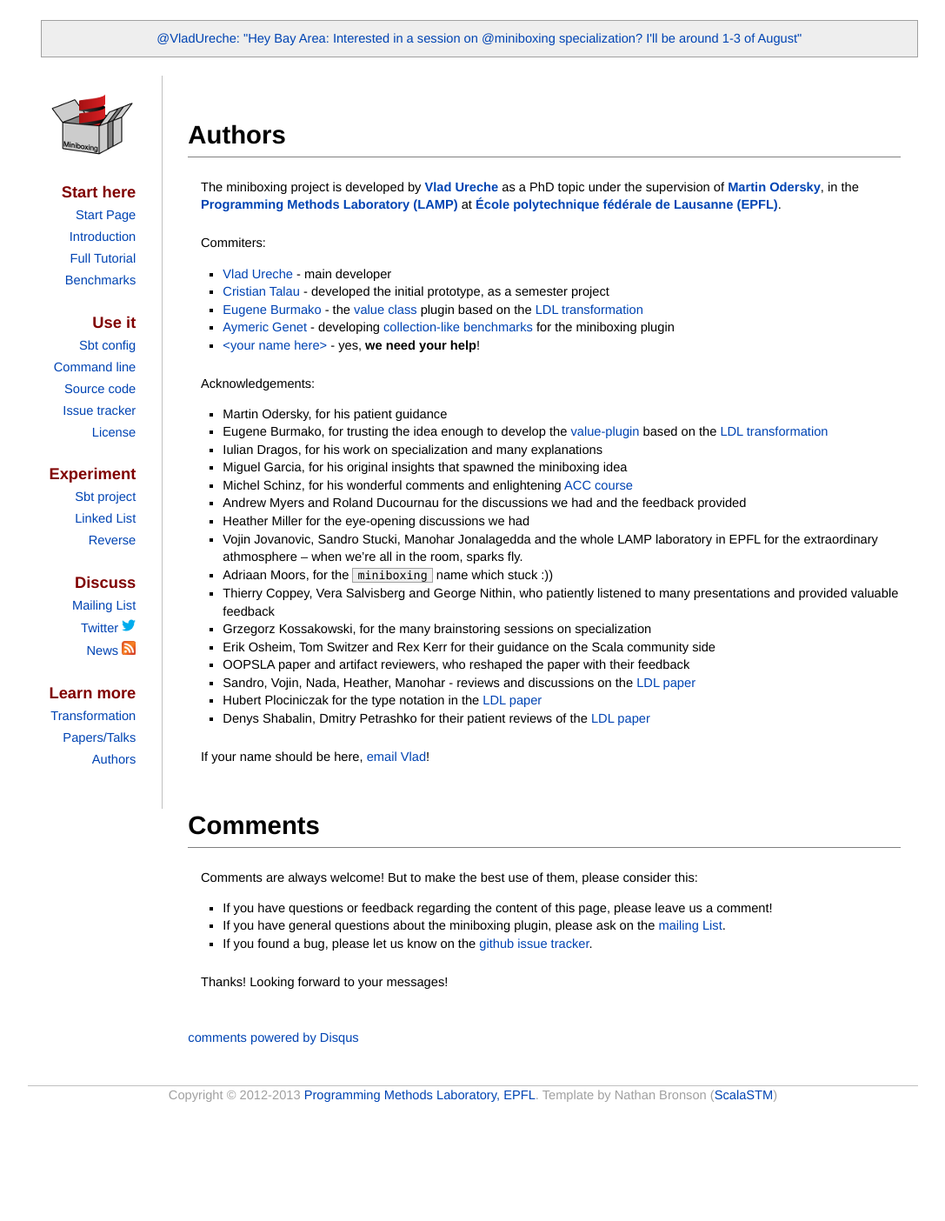
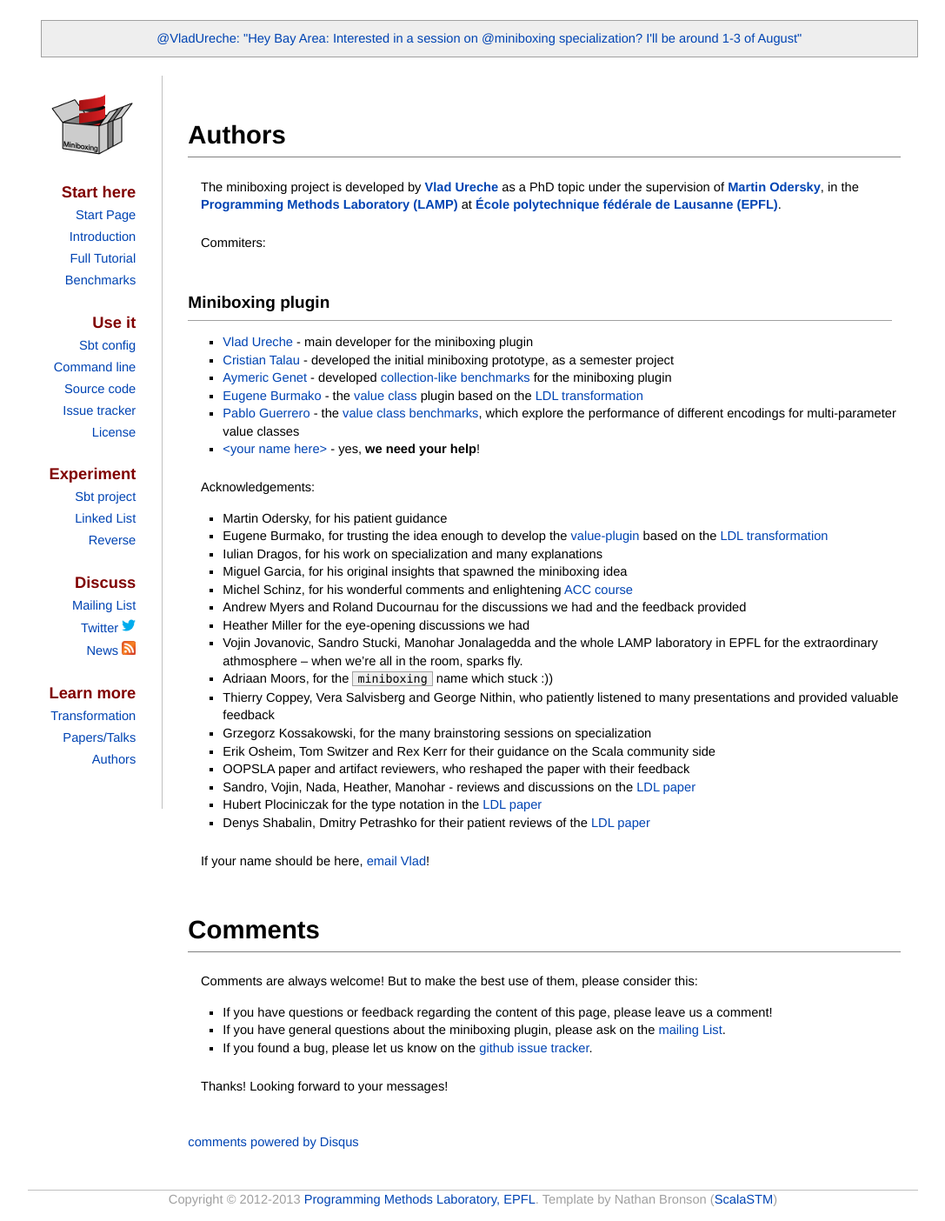
Before and after one commit to miniboxing/miniboxing.github.io, a Jekyll site: the page built from authors.md, in a window 1280 px wide. Shown: the whole page at 87% size, without its empty margins (96-1183 px from the left). Built offline with Jekyll 4.4.1, drawn with Linux system fonts in a browser that asks for light colours; comment, search, counter and statistics services are not loaded; before the commit the page ends 1284 px from its top, so only the background shows below that.

Commit message:
Added @siriux to the authors list

```diff
--- a/authors.md
+++ b/authors.md
@@ -8,10 +8,13 @@ The miniboxing project is developed by [**Vlad Ureche**](http://vladureche.ro) a
 
 Commiters:
 
-* [Vlad Ureche](http://vladureche.ro) - main developer
-* [Cristian Talau](https://github.com/ctalau) - developed the initial prototype, as a semester project
+## Miniboxing plugin
+
+* [Vlad Ureche](http://vladureche.ro) - main developer for the miniboxing plugin
+* [Cristian Talau](https://github.com/ctalau) - developed the initial miniboxing prototype, as a semester project
+* [Aymeric Genet](https://github.com/MelodyLucid) - developed [collection-like benchmarks](https://github.com/MelodyLucid/freezing-ironman) for the miniboxing plugin
 * [Eugene Burmako](https://github.com/xeno-by) - the [value class](https://github.com/miniboxing/valium) plugin based on the [LDL transformation](https://github.com/miniboxing/miniboxing-plugin/blob/wip/docs/2014-03-ldl-draft.pdf?raw=true)
-* [Aymeric Genet](https://github.com/MelodyLucid) - developing [collection-like benchmarks](https://github.com/MelodyLucid/freezing-ironman) for the miniboxing plugin
+* [Pablo Guerrero](https://github.com/siriux) - the [value class benchmarks](https://github.com/miniboxing/value-benchmarks), which explore the performance of different encodings for multi-parameter value classes
 * [&lt;your name here&gt;](http://lamp.epfl.ch/teaching/projects/master#faq-527294) - yes, **we need your help**!
 
 Acknowledgements:
```
